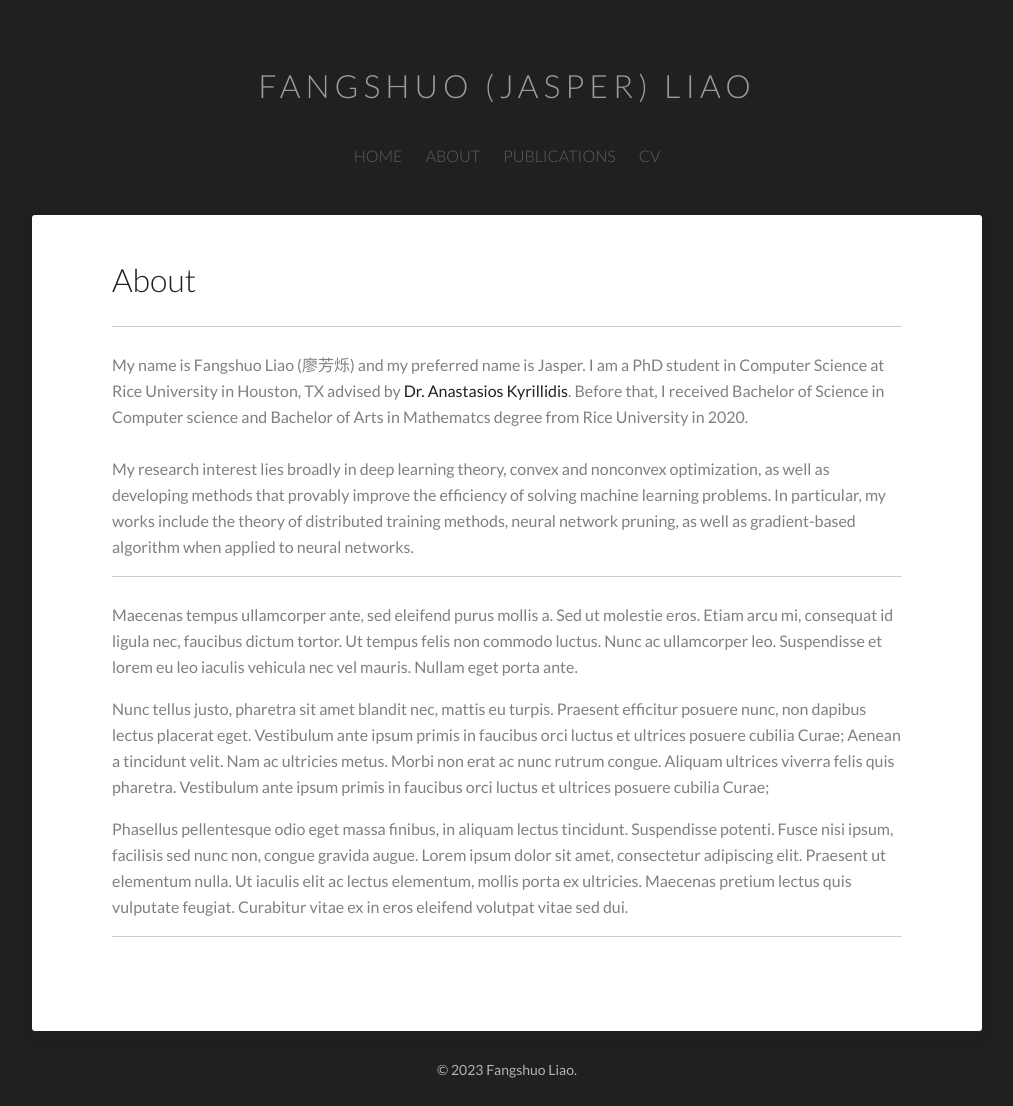
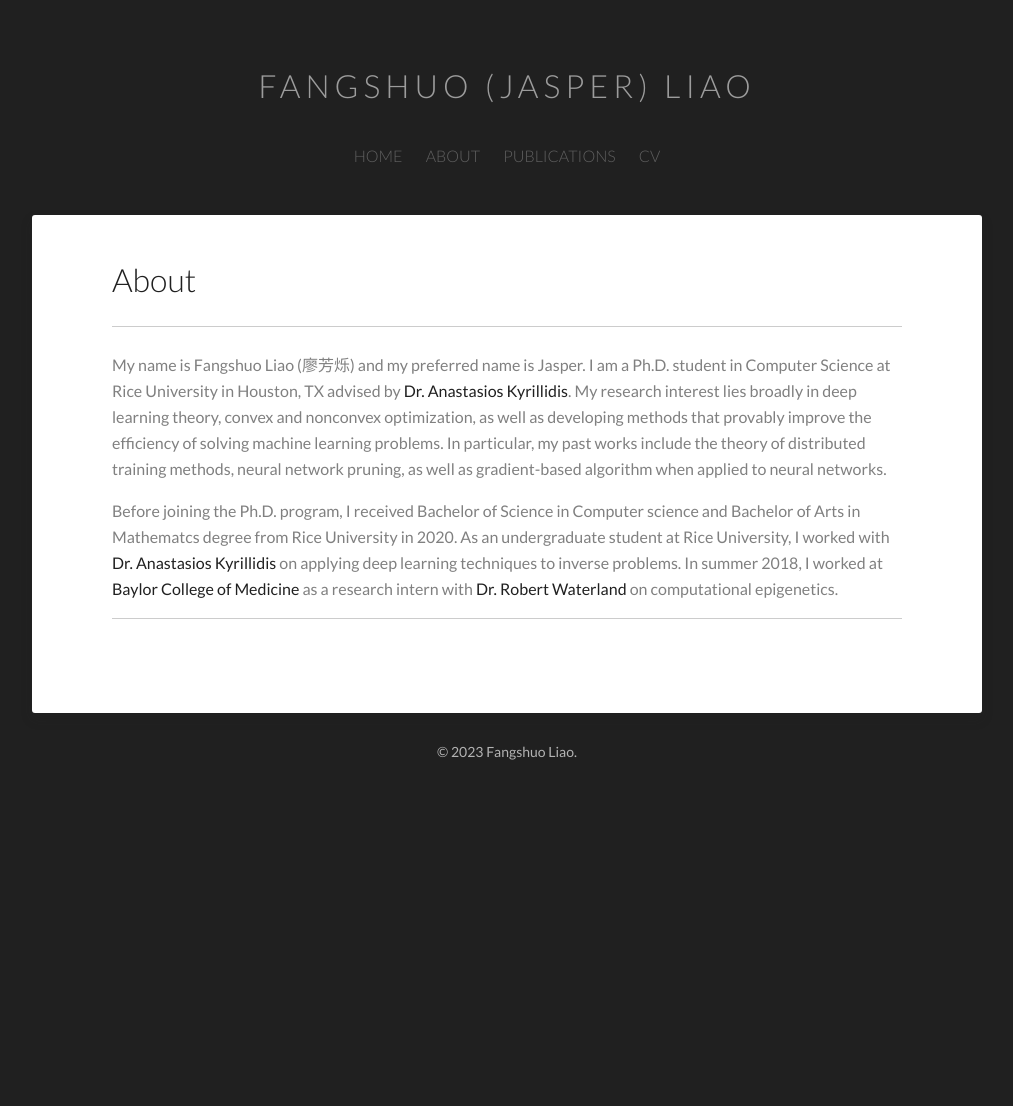
Before and after one commit to JasperLiao/JasperLiao.github.io, a Jekyll site: the page built from about/index.md, in a window 1280 px wide. Shown: the whole page, without its empty margins (133-1146 px from the left). Built offline with Jekyll 4.4.1, drawn with Linux system fonts in a browser that asks for light colours; after the commit the page ends 900 px from its top, so only the background shows below that.

Commit message:
adding about

```diff
--- a/about/index.md
+++ b/about/index.md
@@ -3,22 +3,9 @@ layout: post
 title: About
 ---
 <p>
-My name is Fangshuo Liao (廖芳烁) and my preferred name is Jasper. I am a PhD student in Computer Science at Rice University in Houston, TX advised by <a href="https://akyrillidis.github.io/about/">Dr. Anastasios Kyrillidis</a>. Before that, I received Bachelor of Science in Computer science and Bachelor of Arts in Mathematcs degree from Rice University in 2020.
-<br>
-<br>
-My research interest lies broadly in deep learning theory, convex and nonconvex optimization, as well as developing methods that provably improve the efficiency of solving machine learning problems. In particular, my works include the theory of distributed training methods, neural network pruning, as well as gradient-based algorithm when applied to neural networks.
-</p>
-
-<hr>
-
-<p>
-Maecenas tempus ullamcorper ante, sed eleifend purus mollis a. Sed ut molestie eros. Etiam arcu mi, consequat id ligula nec, faucibus dictum tortor. Ut tempus felis non commodo luctus. Nunc ac ullamcorper leo. Suspendisse et lorem eu leo iaculis vehicula nec vel mauris. Nullam eget porta ante.
+My name is Fangshuo Liao (廖芳烁) and my preferred name is Jasper. I am a Ph.D. student in Computer Science at Rice University in Houston, TX advised by <a href="https://akyrillidis.github.io/about/">Dr. Anastasios Kyrillidis</a>. My research interest lies broadly in deep learning theory, convex and nonconvex optimization, as well as developing methods that provably improve the efficiency of solving machine learning problems. In particular, my past works include the theory of distributed training methods, neural network pruning, as well as gradient-based algorithm when applied to neural networks.
 </p>
 
 <p>
-Nunc tellus justo, pharetra sit amet blandit nec, mattis eu turpis. Praesent efficitur posuere nunc, non dapibus lectus placerat eget. Vestibulum ante ipsum primis in faucibus orci luctus et ultrices posuere cubilia Curae; Aenean a tincidunt velit. Nam ac ultricies metus. Morbi non erat ac nunc rutrum congue. Aliquam ultrices viverra felis quis pharetra. Vestibulum ante ipsum primis in faucibus orci luctus et ultrices posuere cubilia Curae;
+Before joining the Ph.D. program, I received Bachelor of Science in Computer science and Bachelor of Arts in Mathematcs degree from Rice University in 2020. As an undergraduate student at Rice University, I worked with <a href="https://akyrillidis.github.io/about/">Dr. Anastasios Kyrillidis</a> on applying deep learning techniques to inverse problems. In summer 2018, I worked at <a href="https://www.bcm.edu/">Baylor College of Medicine</a> as a research intern with <a href="https://www.bcm.edu/people-search/robert-waterland-32864">Dr. Robert Waterland</a> on computational epigenetics.
 </p>
-
-<p>
-Phasellus pellentesque odio eget massa finibus, in aliquam lectus tincidunt. Suspendisse potenti. Fusce nisi ipsum, facilisis sed nunc non, congue gravida augue. Lorem ipsum dolor sit amet, consectetur adipiscing elit. Praesent ut elementum nulla. Ut iaculis elit ac lectus elementum, mollis porta ex ultricies. Maecenas pretium lectus quis vulputate feugiat. Curabitur vitae ex in eros eleifend volutpat vitae sed dui.
-</p>
```
